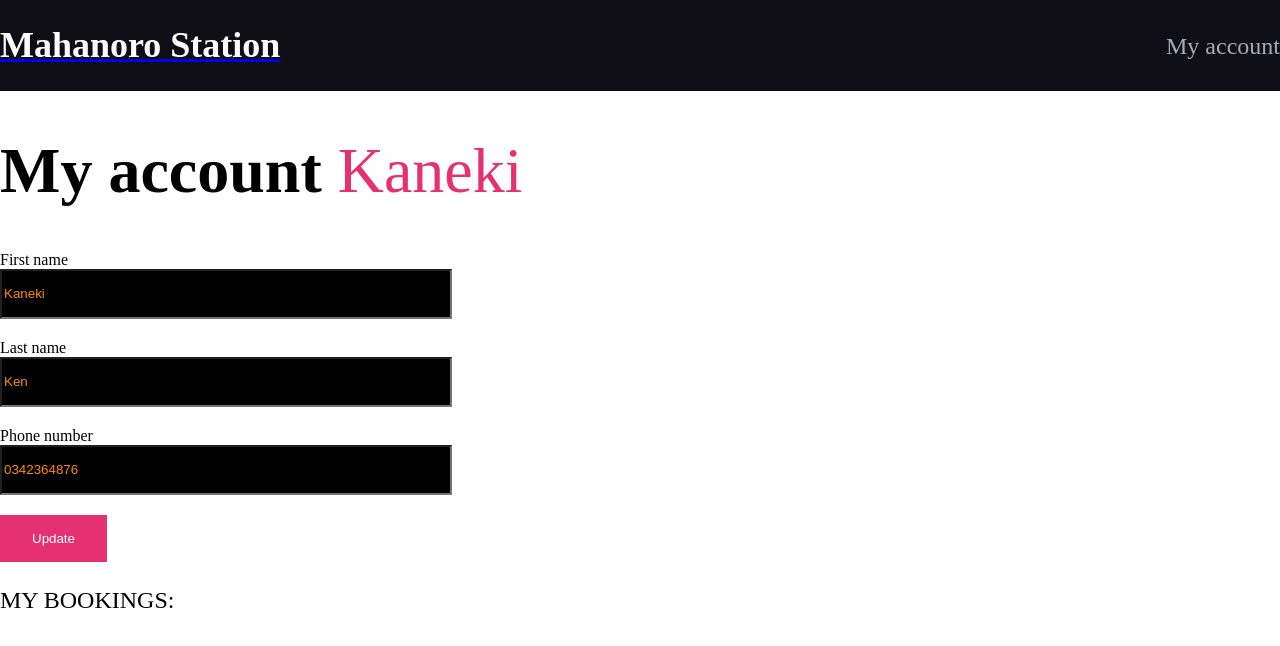
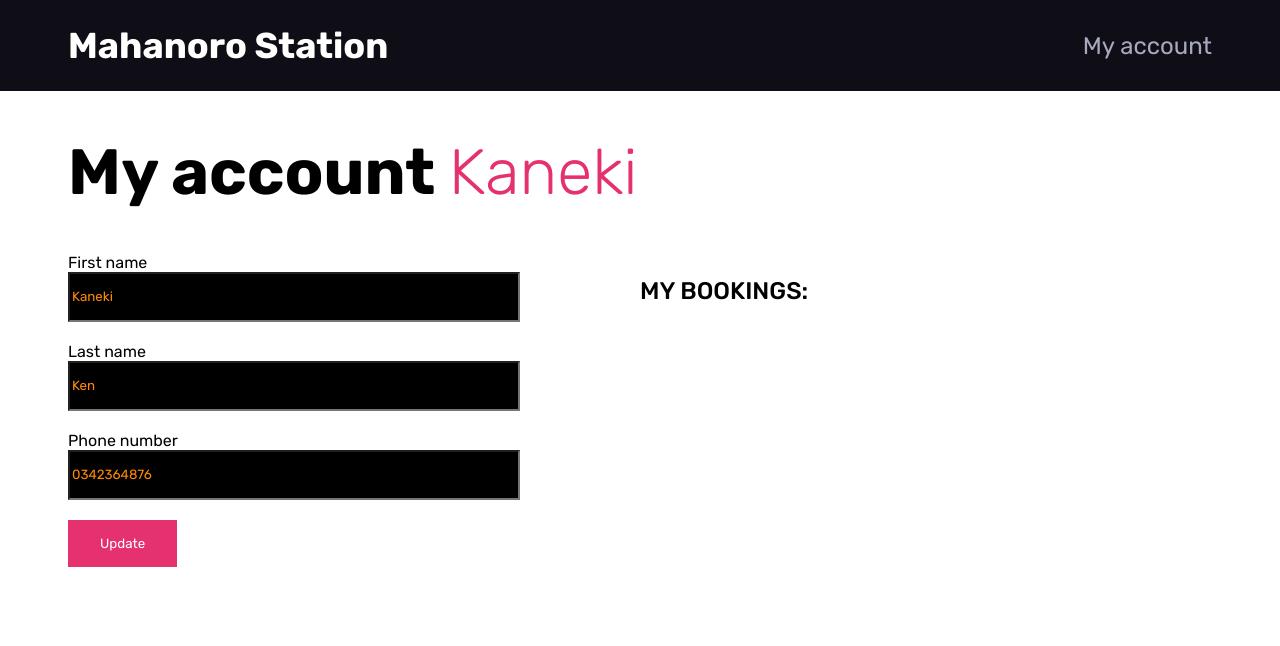
Before and after one commit to voromahery/mahanoro-station, a React app: page /account in a window 1280 px wide. Shown: the top 646 px of the page. Built offline with nearby package versions, Linux system fonts and the light colour scheme; no server answers.

Commit message:
Added more style

```diff
--- a/src/components/account/index.js
+++ b/src/components/account/index.js
@@ -11,6 +11,7 @@ import {
   Span,
   Form,
   Text,
+  BookedPlace
 } from "./styles/account";
 
 export default function Account({ children, ...restProps }) {
@@ -19,6 +20,10 @@ export default function Account({ children, ...restProps }) {
 
 Account.Heading = function AccountHeading({ children, ...restProps }) {
   return <Heading {...restProps}>{children}</Heading>;
+};
+
+Account.BookedPlace = function AccountBookedPlace({ children, ...restProps }) {
+  return <BookedPlace {...restProps}>{children}</BookedPlace>;
 };
 
 Account.Form = function AccountForm({ children, ...restProps }) {
--- a/src/components/account/styles/account.js
+++ b/src/components/account/styles/account.js
@@ -1,7 +1,18 @@
 import styled from "styled-components";
 
-export const Container = styled.div``;
-export const Heading = styled.h1``;
+export const Container = styled.div`
+  padding-left: 34px;
+  padding-right: 34px;
+  @media (min-width: 850px) {
+    display: flex;
+    flex-wrap: wrap;
+    padding-left: 68px;
+    padding-right: 68px;
+  }
+`;
+export const Heading = styled.h1`
+  flex-basis: 100%;
+`;
 export const Input = styled.input`
   height: 44px;
   max-width: 444px;
@@ -23,6 +34,7 @@ export const Cancel = styled.button`
   text-transform: uppercase;
   border: none;
   color: #ffffff;
+  padding: 10px;
 `;
 export const Label = styled.label`
   display: flex;
@@ -44,10 +56,23 @@ export const Span = styled.span`
   font-size: 24px;
   line-height: 28px;
 `;
+
+export const BookedPlace = styled.div`
+  display: "flex";
+  flex-direction: "column";
+  gap: "47px";
+  @media (min-width: 850px) {
+    flex-basis: 50%;
+  }
+`;
+
 export const Form = styled.form`
   display: flex;
   flex-direction: column;
   gap: 20px;
+  @media (min-width: 850px) {
+    flex-basis: 50%;
+  }
 `;
 export const Text = styled.p`
   margin: 0;
--- a/src/components/booking/index.js
+++ b/src/components/booking/index.js
@@ -12,6 +12,9 @@ import {
   Span,
   Price,
   Image,
+  Heading,
+  Content,
+  ImageList
 } from "./styles/booking";
 
 export default function Booking({ children, ...restProps }) {
@@ -20,6 +23,18 @@ export default function Booking({ children, ...restProps }) {
 
 Booking.Seats = function BookingSeats({ children, ...restProps }) {
   return <Seats {...restProps}>{children}</Seats>;
+};
+
+Booking.ImageList = function BookingImageList({ children, ...restProps }) {
+  return <ImageList {...restProps}>{children}</ImageList>;
+};
+
+Booking.Content = function BookingContent({ children, ...restProps }) {
+  return <Content {...restProps}>{children}</Content>;
+};
+
+Booking.Heading = function BookingHeading({ children, ...restProps }) {
+  return <Heading {...restProps}>{children}</Heading>;
 };
 
 Booking.ListItem = function BookingListItem({ children, ...restProps }) {
--- a/src/components/booking/styles/booking.js
+++ b/src/components/booking/styles/booking.js
@@ -1,6 +1,13 @@
 import styled from "styled-components";
 
-export const Container = styled.div``;
+export const Container = styled.div`
+  padding-left: 34px;
+  padding-right: 34px;
+  @media (min-width: 850px) {
+    padding-left: 68px;
+    padding-right: 68px;
+  }
+`;
 
 export const Seats = styled.ul`
   display: grid;
@@ -9,13 +16,17 @@ export const Seats = styled.ul`
   grid-gap: 12px;
 `;
 
+export const ImageList = styled.li``;
+
 export const ListItem = styled.li`
   font-weight: 500;
   font-size: 24px;
   line-height: 28px;
   color: #94989b;
+  margin-bottom: 27px;
+  margin-top: 27px;
 `;
-export const Title = styled.h3`
+export const Title = styled.h1`
   font-weight: bold;
   font-size: 64px;
   line-height: 76px;
@@ -23,6 +34,25 @@ export const Title = styled.h3`
 `;
 
 export const Info = styled.ul``;
+
+export const Content = styled.div`
+  max-width: 800px;
+  margin: auto;
+  @media (min-width: 850px) {
+    display: flex;
+    flex-direction: row;
+    justify-content: space-between;
+  }
+`;
+
+export const Heading = styled.h3`
+  font-weight: 500;
+  font-size: 24px;
+  line-height: 28px;
+  text-transform: uppercase;
+  color: #0f0e17;
+  margin-bottom: 71px;
+`;
 
 export const Button = styled.button`
   background: #e53170;
@@ -33,6 +63,9 @@ export const Button = styled.button`
   padding-top: 22px;
   padding-bottom: 22px;
   border: none;
+  padding-left: 36px;
+  padding-right: 36px;
+  margin-top: 60px;
 `;
 
 export const ButtonSpan = styled.span`
--- a/src/components/header/styles/header.js
+++ b/src/components/header/styles/header.js
@@ -5,7 +5,13 @@ export const Container = styled.header`
   flex-direction: row;
   justify-content: space-between;
   align-items: center;
-  background-color: #0F0E17;
+  background-color: #0f0e17;
+  padding-left: 34px;
+  padding-right: 34px;
+  @media (min-width: 850px) {
+    padding-left: 68px;
+    padding-right: 68px;
+  }
 `;
 export const Heading = styled.h1`
   font-size: 36px;
--- a/src/components/nextTrip/styles/nextTrip.js
+++ b/src/components/nextTrip/styles/nextTrip.js
@@ -4,12 +4,14 @@ export const Container = styled.div`
   font-size: 36px;
   margin-top: 58px;
   margin-bottom: 58px;
-  /* max-width: calc(92px + 306px + 757px); */
-  /* margin: auto; */
-  @media (min-width: 600px) {
+  padding-left: 34px;
+  padding-right: 34px;
+  @media (min-width: 850px) {
     display: flex;
     flex-direction: row;
     justify-content: space-between;
+    padding-left: 68px;
+    padding-right: 68px;
   }
 `;
 
--- a/src/components/placeOption/styles/placeOption.js
+++ b/src/components/placeOption/styles/placeOption.js
@@ -1,13 +1,24 @@
 import styled from "styled-components";
 
-export const Container = styled.div``;
+export const Container = styled.div`
+  padding-left: 34px;
+  padding-right: 34px;
+  @media (min-width: 850px) {
+    padding-left: 68px;
+    padding-right: 68px;
+  }
+`;
+
 export const Heading = styled.h1``;
+
 export const List = styled.ul`
   display: grid;
   grid-template-columns: repeat(2, 1fr);
   grid-gap: 16px;
 `;
+
 export const ListItem = styled.li``;
+
 export const Button = styled.button`
   background-color: #0f0e17;
   color: #ffffff;
@@ -18,5 +29,4 @@ export const Button = styled.button`
   padding-right: 20px;
   border: none;
   width: 100%;
-  /* max-width: 413px; */
 `;
--- a/src/globalStyles.js
+++ b/src/globalStyles.js
@@ -2,6 +2,10 @@ import { createGlobalStyle } from "styled-components";
 
 export const GlobalStyles = createGlobalStyle`body {
     margin: auto;
+}
+
+* {
+    font-family: 'Rubik', sans-serif;
 }
 
 ul {
--- a/src/pages/Account.js
+++ b/src/pages/Account.js
@@ -162,7 +162,9 @@ export default function AccountContainer() {
     <Account>
       <Account.Heading style={{ fontWeight: "bold", fontSize: "64px" }}>
         My account{" "}
-        <Account.Span style={{ color: "#E53170", fontWeight: 300, fontSize:"64px" }}>
+        <Account.Span
+          style={{ color: "#E53170", fontWeight: 300, fontSize: "64px" }}
+        >
           {firstName}
         </Account.Span>
       </Account.Heading>
@@ -197,9 +199,13 @@ export default function AccountContainer() {
         </Account.Wrapper>
         <Account.Update>Update</Account.Update>
       </Account.Form>
-      <Account>
+      <Account
+        style={{ flexDirection: "column", paddingLeft: "0", paddingRight: "0" }}
+      >
         <Account.Title>My bookings:</Account.Title>
-        <Account.Wrapper style={{ flexDirection: "row" }}>
+        <Account.BookedPlace
+          style={{ display: "flex", flexDirection: "column", gap: "47px" }}
+        >
           {allBookedPlace.map((book, index) => {
             // Time converting
             const fullDate = new Date(book.time);
@@ -213,6 +219,8 @@ export default function AccountContainer() {
                 style={{
                   display: book.item.length === 0 && "none",
                   alignItems: "center",
+                  justifyContent: "space-between",
+                  width: "100%",
                 }}
               >
                 <Account.Wrapper style={{ flexDirection: "column" }}>
@@ -229,7 +237,7 @@ export default function AccountContainer() {
               </Account.Wrapper>
             );
           })}
-        </Account.Wrapper>
+        </Account.BookedPlace>
       </Account>
     </Account>
   );
--- a/src/pages/SeatBooking.js
+++ b/src/pages/SeatBooking.js
@@ -44,9 +44,10 @@ export default function SeatBooking() {
       <Booking.Title>
         Book a seat to:<span>{bookingFind.destination}</span>
       </Booking.Title>
-      <Booking.Wrapper>
+      <Booking.Content>
+
         <Booking.Wrapper>
-          <Booking.Title>Pick a seat</Booking.Title>
+          <Booking.Heading>Pick a seat</Booking.Heading>
           <Booking.Seats>
             {bookingFind.seats.map((seat, index) => {
               // Changing the appearance of the chairsz
@@ -75,7 +76,7 @@ export default function SeatBooking() {
               }
 
               return (
-                <Booking.ListItem key={index}>
+                <Booking.ImageList key={index}>
                   {seat.isAvailable ? (
                     booked()
                   ) : (
@@ -85,12 +86,14 @@ export default function SeatBooking() {
                       alt=""
                     />
                   )}
-                </Booking.ListItem>
+                </Booking.ImageList>
               );
             })}
           </Booking.Seats>
+          </Booking.Wrapper>
+
           <Booking.Wrapper>
-            <Booking.Title>Trip informations:</Booking.Title>
+            <Booking.Heading>Trip informations:</Booking.Heading>
             <Booking.Info>
               <Booking.ListItem>
                 Departure time:
@@ -124,8 +127,7 @@ export default function SeatBooking() {
             </Booking.Button>
             <Booking.Total>Total: {price} Ar</Booking.Total>
           </Booking.Wrapper>
-        </Booking.Wrapper>
-      </Booking.Wrapper>
+      </Booking.Content>
     </Booking>
   );
 }
```
Also changed, not shown: 2 other files (tests, documents, lock files or other folders).
